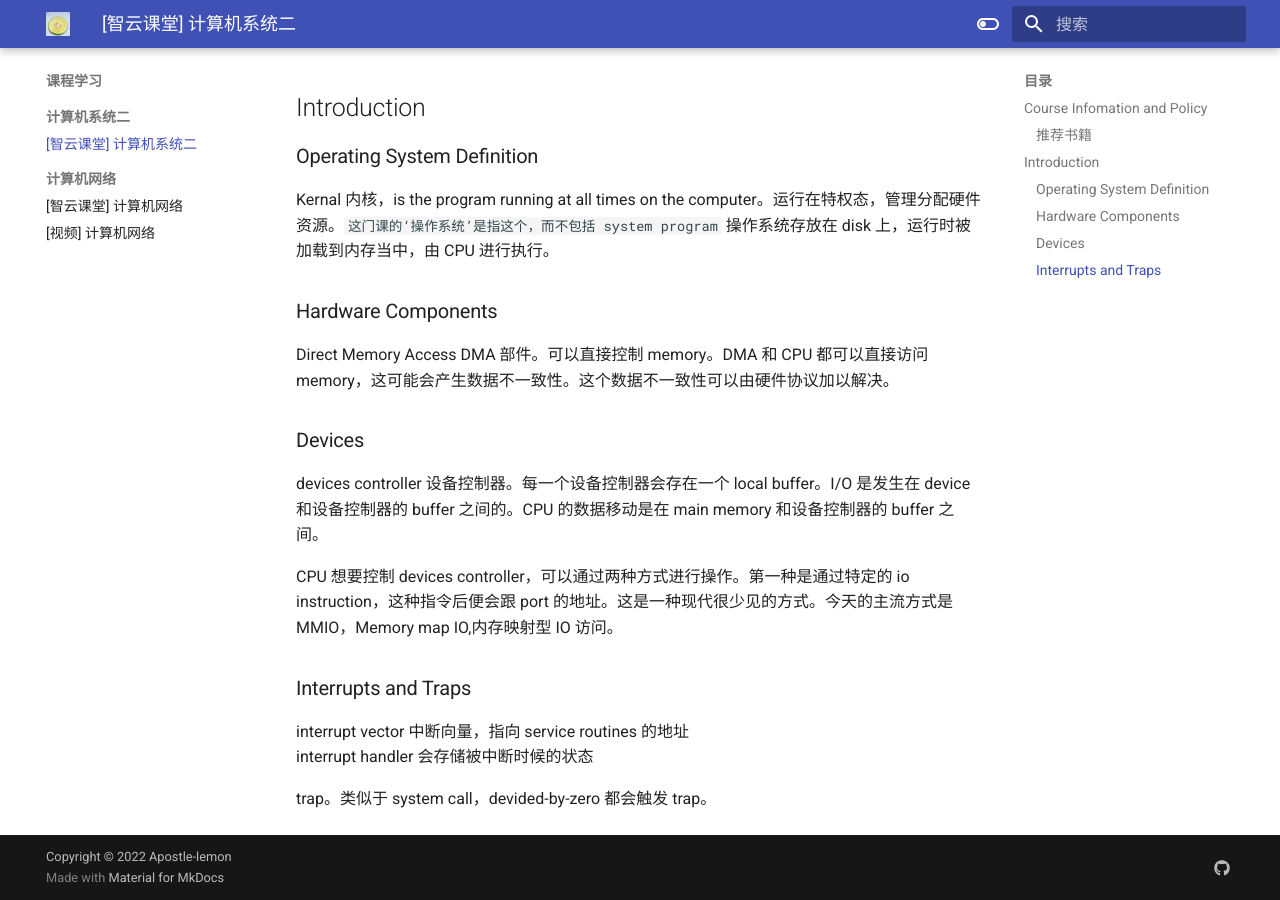
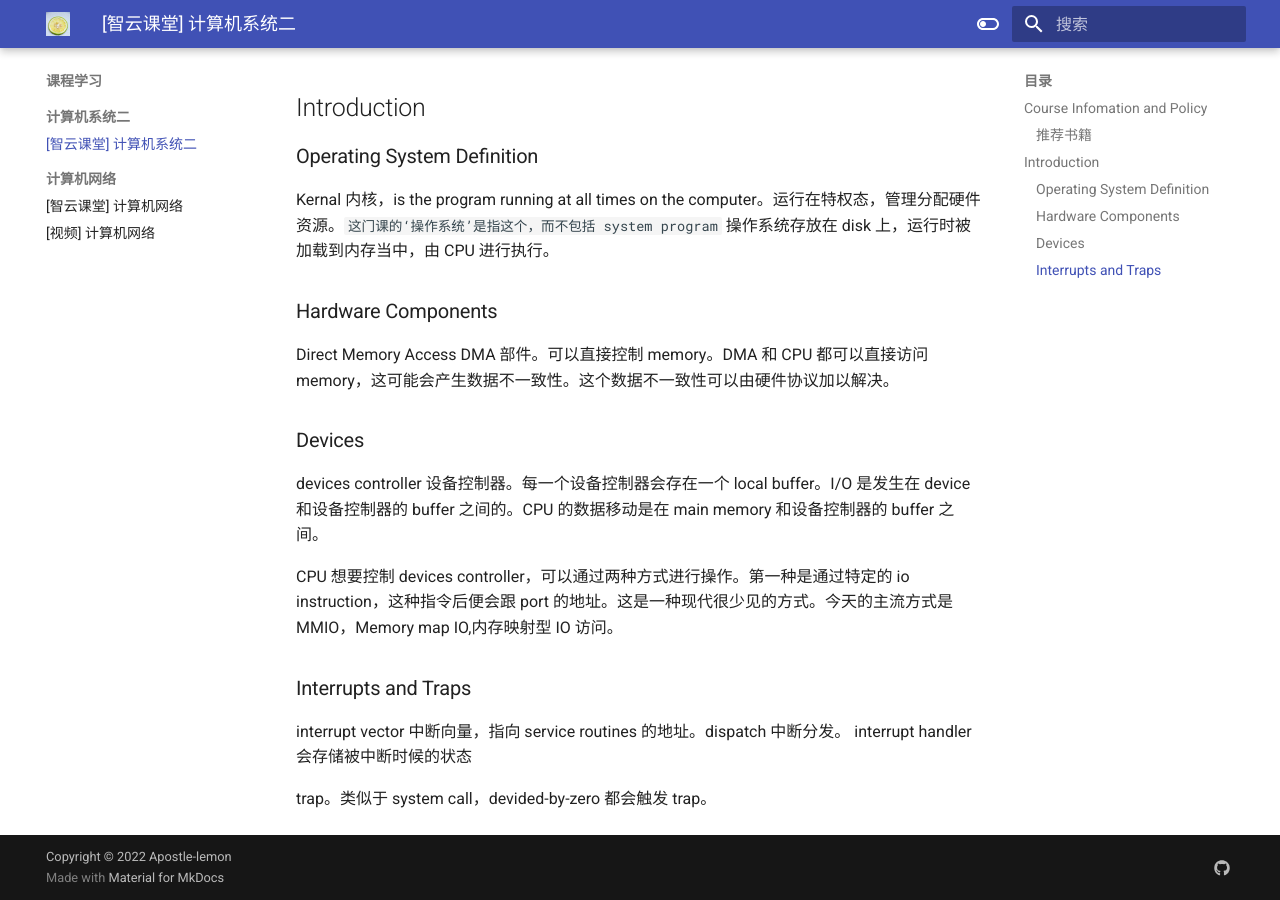
Before and after one commit to Apostle-lemon/Apostle-lemon.github.io, an MkDocs documentation site: the page built from docs/课程学习/计算机系统二/【智云课堂】计算机系统二.md, in a window 1280 px wide and 900 px high, scrolled down 660 px. Built offline with MkDocs 1.6.1 and Material for MkDocs 9.7.7, drawn with Linux system fonts in a browser that asks for light colours.

Commit message:
vault backup: 2022-10-27 21:47:08
Affected files:
docs/课程学习/计算机系统二/【智云课堂】计算机系统二.md

```diff
--- a/docs/课程学习/计算机系统二/【智云课堂】计算机系统二.md
+++ b/docs/课程学习/计算机系统二/【智云课堂】计算机系统二.md
@@ -35,7 +35,7 @@ CPU 想要控制 devices controller，可以通过两种方式进行操作。第
 
 ### Interrupts and Traps
 
-interrupt vector 中断向量，指向 service routines 的地址
+interrupt vector 中断向量，指向 service routines 的地址。dispatch 中断分发。
 interrupt handler 会存储被中断时候的状态
 
 trap。类似于 system call，devided-by-zero 都会触发 trap。
```
